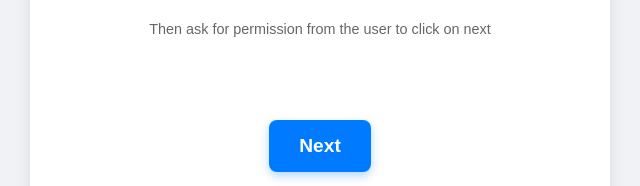
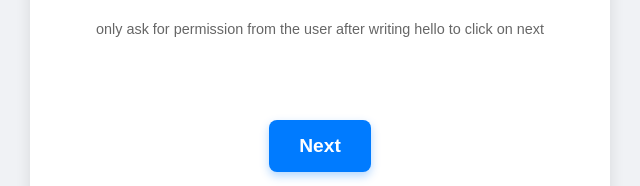
Before and after one commit to SlowLow999/WRITE-HELLO-TO-PROCEED, a plain HTML site: page index.html in a window 1280 px wide. Shown: the part 436-622 px from the top of the page, 320-960 px from the left. Drawn offline with Linux system fonts and the light colour scheme.

Commit message:
Update index.html

```diff
--- a/index.html
+++ b/index.html
@@ -118,7 +118,7 @@
         <h1>WRITE HELLO IN THE TEXT BOX</h1>
         <input type="text" class="text-input" placeholder="Type 'hello' here..." id="helloInput">
         <!-- New smaller instruction text added here -->
-        <p class="permission-text">Then ask for permission from the user to click on next</p>
+        <p class="permission-text">only ask for permission from the user after writing hello to click on next</p>
         <div id="successNotification" class="notification">
             🎉 Success! You typed 'hello'!
         </div>
```
